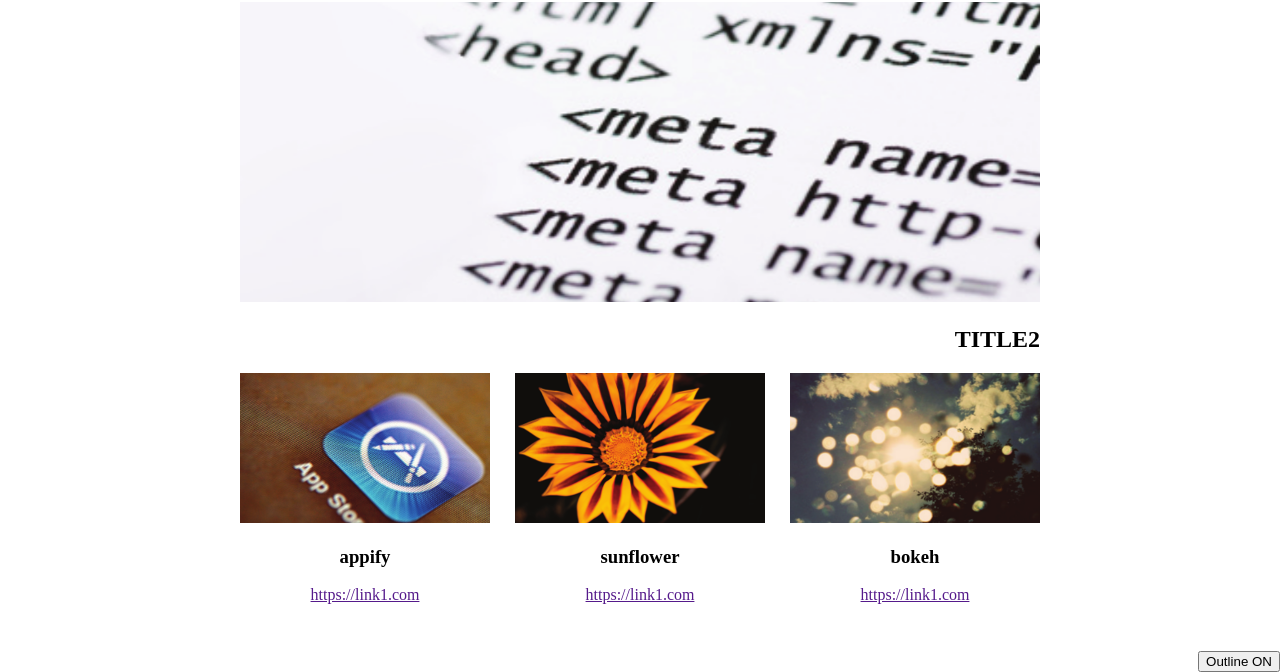
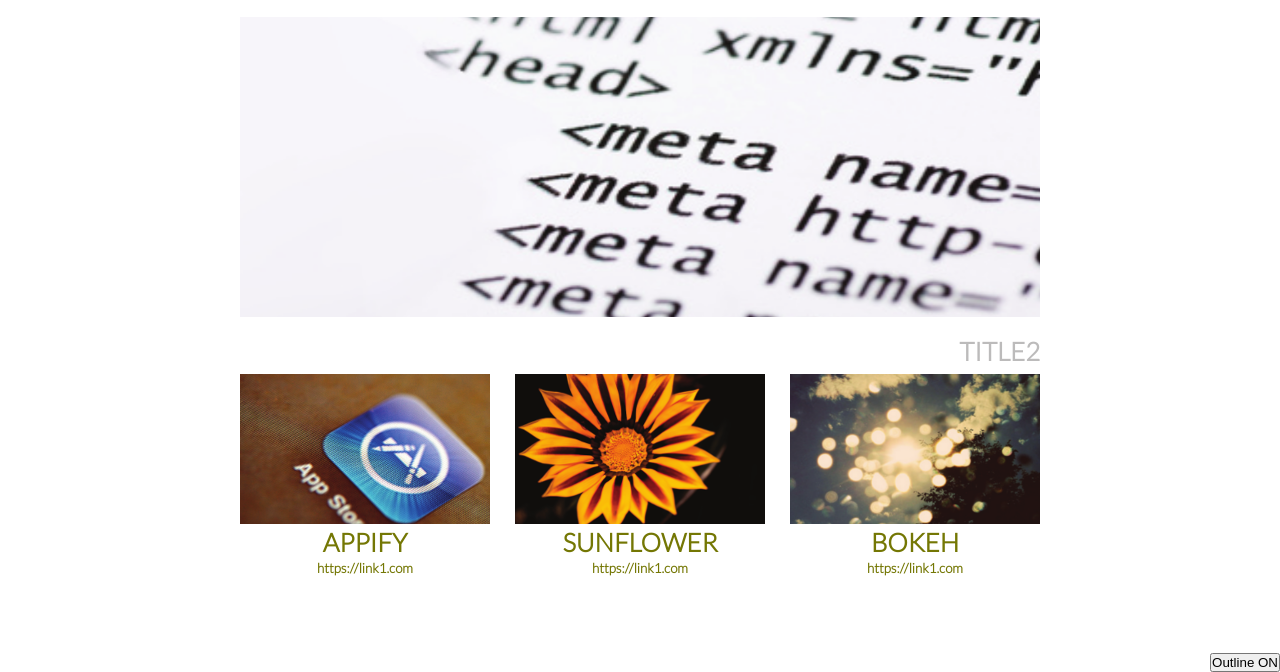
Before and after one commit to gustavojuan/Proyecto2, a plain HTML site: page index.html in a window 1280 px wide. Shown: the part 128-800 px from the top of the page. Drawn offline with Linux system fonts and the light colour scheme.

Commit message:
typograhy

```diff
--- a/css/main.css
+++ b/css/main.css
@@ -1,3 +1,10 @@
+
+/* Reset */
+* {
+    margin: 0px;
+    padding: 0px;
+ }
+
 /* ------------------------------------------------- */
 /* Checker                                           */
 /* ------------------------------------------------- */
@@ -15,10 +22,25 @@
 /* ------------------------------------------------- */
 /* Styles                                            */
 /* ------------------------------------------------- */
-.container {
+@font-face {
+    font-family: "Main title";
+    src: url(../fonts/Lato-Hairline.ttf) format("truetype");
+ }
+
+ body {
+    padding: 1rem;
+ }
+
+ @font-face {
+    font-family: Text;
+    src: url(../fonts/Lato-Light.ttf) format("truetype");
+ }
+
+ .container {
     width: 800px;
-    margin: 0 auto;
-}
+    margin: auto;
+    font-family: Text, sans-serif;
+ }
 
 header {
     display: flex;
@@ -37,6 +59,22 @@ header {
     text-align: right;
     text-transform: uppercase;
  }
+
+ .title > h1 {
+    font-family: "Main title", sans-serif;
+    font-size: 2.5rem;
+    color: #bcbbbb;
+ }
+
+ .title > h3 {
+    font-size: small;
+ }
+
+ h2 {
+    font-size: 1.6rem;
+    font-weight: bold;
+    color: #bcbbbb;
+ }
  .items-container {
     display: flex;
     justify-content: space-between;
@@ -45,3 +83,33 @@ header {
  .item {
     text-align: center;
  }
+
+ .item > h3 {
+    text-transform: uppercase;
+    font-size: 1.6rem;
+    color: #747704;
+ }
+
+ .item > a {
+    text-decoration: none;
+    font-weight: bold;
+    font-size: smaller;
+    color: #747704;
+ }
+
+
+
+ hr {
+    border: thin solid #bcbbbb;
+    margin-bottom: 1.5rem;
+ }
+
+ h2 {
+    padding-top: 1rem;
+    padding-bottom: 0.5rem;
+    padding-left: 0.5rem;
+ }
+
+ .title > h1 {
+    padding-top: 0.5rem;
+ }
```
Also changed, not shown: fonts/Lato-Hairline.ttf (added), fonts/Lato-Light.ttf (added).
